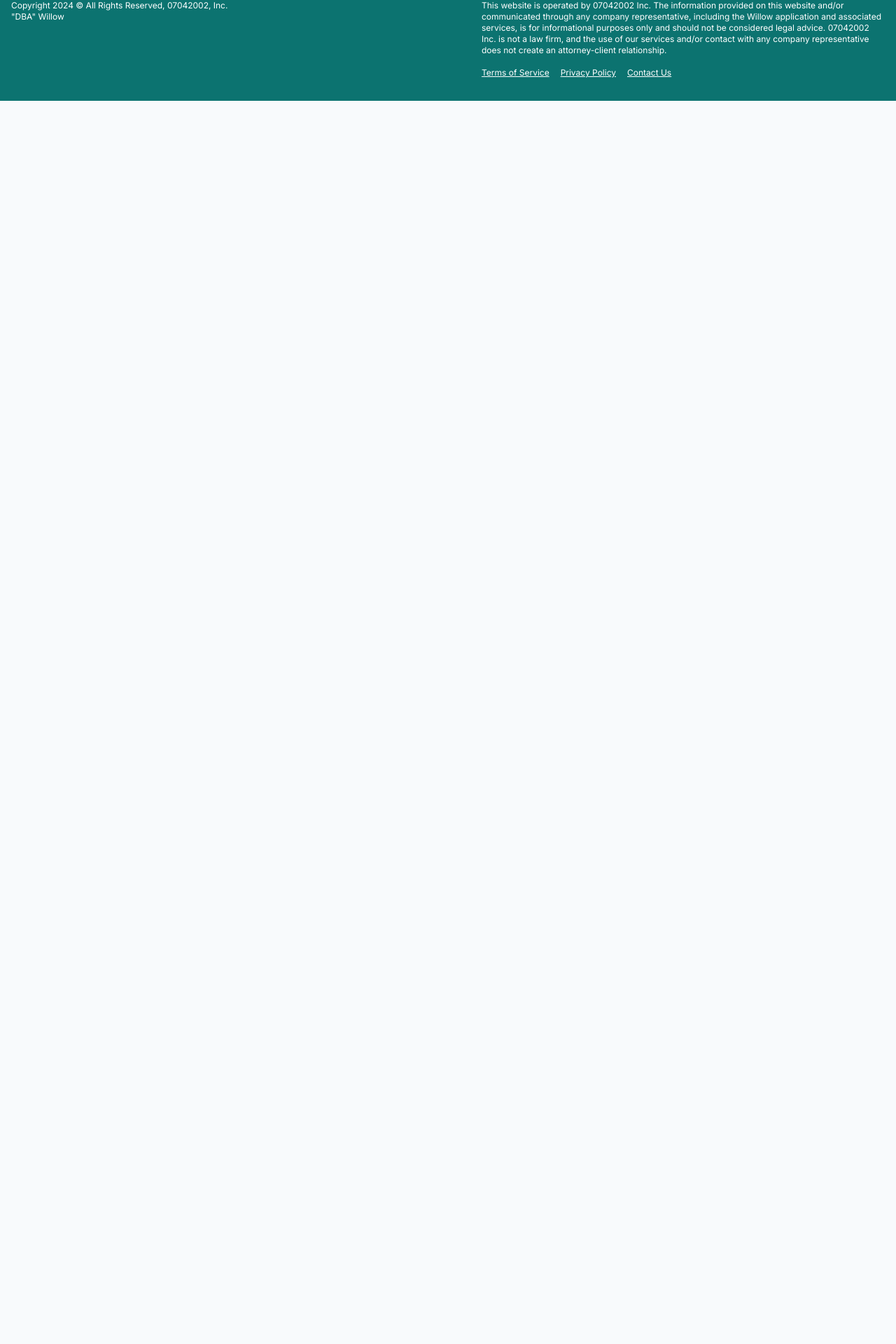
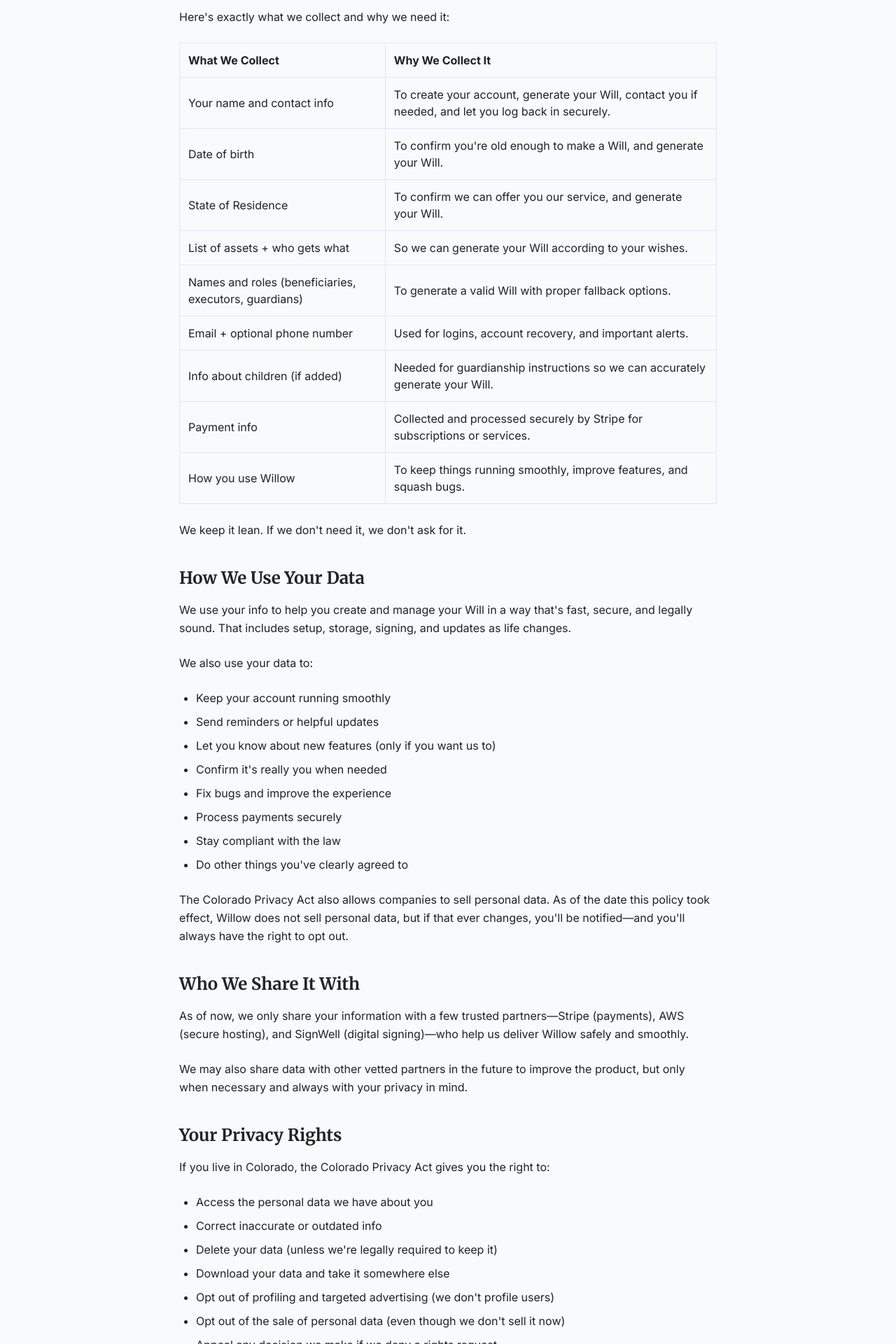
Before and after one commit to Willow-07042002-Inc/landing-page-v, a React (Vite) app: page /privacy in a window 1280 px wide. Shown: the part 656-2576 px from the top of the page at 70% size. Before the commit the page ends 800 px from the top, so only its background shows below. Built offline with nearby package versions, Linux system fonts and the light colour scheme.

Commit message:
terms and privacy

```diff
--- a/src/pages/Privacy.tsx
+++ b/src/pages/Privacy.tsx
@@ -1,4 +1,3 @@
-
 import React from "react";
 import Navbar from "@/components/Navbar";
 import Footer from "@/components/Footer";
@@ -28,9 +27,112 @@ const Privacy = () => {
             <div className="prose prose-slate max-w-none" style={{
               color: '#222222'
             }}>
-              <p className="text-base leading-relaxed mb-6">
-                Please note that this is a placeholder for your privacy policy content. You will need to provide the actual text for the privacy policy.
-              </p>
+              <h2 className="text-2xl font-heading font-semibold mb-4 mt-10">Willow's Privacy Promise</h2>
+              <p className="text-base leading-relaxed mb-6">Plain language. No shady stuff. Just the facts about how we use your info.</p>
+
+              <h2 className="text-2xl font-heading font-semibold mb-4 mt-10">Why this exists</h2>
+              <p className="text-base leading-relaxed mb-6">Let's be real—privacy policies are usually written by lawyers for other lawyers. But at Willow, we help people deal with big, personal, life things. So we're writing this in plain English, not legalese. This page tells you what info we collect, why we collect it, who we share it with (spoiler: just a couple of trusted partners), and what rights you have over your data. No dark patterns, no fine print tricks.</p>
+
+              <h2 className="text-2xl font-heading font-semibold mb-4 mt-10">What We Collect and Why</h2>
+              <p className="text-base leading-relaxed mb-6">Here's exactly what we collect and why we need it:</p>
+
+              <div className="overflow-x-auto mb-6">
+                <table className="min-w-full border-collapse">
+                  <thead>
+                    <tr>
+                      <th className="border p-3 text-left">What We Collect</th>
+                      <th className="border p-3 text-left">Why We Collect It</th>
+                    </tr>
+                  </thead>
+                  <tbody>
+                    <tr>
+                      <td className="border p-3">Your name and contact info</td>
+                      <td className="border p-3">To create your account, generate your Will, contact you if needed, and let you log back in securely.</td>
+                    </tr>
+                    <tr>
+                      <td className="border p-3">Date of birth</td>
+                      <td className="border p-3">To confirm you're old enough to make a Will, and generate your Will.</td>
+                    </tr>
+                    <tr>
+                      <td className="border p-3">State of Residence</td>
+                      <td className="border p-3">To confirm we can offer you our service, and generate your Will.</td>
+                    </tr>
+                    <tr>
+                      <td className="border p-3">List of assets + who gets what</td>
+                      <td className="border p-3">So we can generate your Will according to your wishes.</td>
+                    </tr>
+                    <tr>
+                      <td className="border p-3">Names and roles (beneficiaries, executors, guardians)</td>
+                      <td className="border p-3">To generate a valid Will with proper fallback options.</td>
+                    </tr>
+                    <tr>
+                      <td className="border p-3">Email + optional phone number</td>
+                      <td className="border p-3">Used for logins, account recovery, and important alerts.</td>
+                    </tr>
+                    <tr>
+                      <td className="border p-3">Info about children (if added)</td>
+                      <td className="border p-3">Needed for guardianship instructions so we can accurately generate your Will.</td>
+                    </tr>
+                    <tr>
+                      <td className="border p-3">Payment info</td>
+                      <td className="border p-3">Collected and processed securely by Stripe for subscriptions or services.</td>
+                    </tr>
+                    <tr>
+                      <td className="border p-3">How you use Willow</td>
+                      <td className="border p-3">To keep things running smoothly, improve features, and squash bugs.</td>
+                    </tr>
+                  </tbody>
+                </table>
+              </div>
+
+              <p className="text-base leading-relaxed mb-6">We keep it lean. If we don't need it, we don't ask for it.</p>
+
+              <h2 className="text-2xl font-heading font-semibold mb-4 mt-10">How We Use Your Data</h2>
+              <p className="text-base leading-relaxed mb-6">We use your info to help you create and manage your Will in a way that's fast, secure, and legally sound. That includes setup, storage, signing, and updates as life changes.</p>
+
+              <p className="text-base leading-relaxed mb-6">We also use your data to:</p>
+              <ul className="list-disc pl-6 mb-6 space-y-2">
+                <li className="text-base leading-relaxed">Keep your account running smoothly</li>
+                <li className="text-base leading-relaxed">Send reminders or helpful updates</li>
+                <li className="text-base leading-relaxed">Let you know about new features (only if you want us to)</li>
+                <li className="text-base leading-relaxed">Confirm it's really you when needed</li>
+                <li className="text-base leading-relaxed">Fix bugs and improve the experience</li>
+                <li className="text-base leading-relaxed">Process payments securely</li>
+                <li className="text-base leading-relaxed">Stay compliant with the law</li>
+                <li className="text-base leading-relaxed">Do other things you've clearly agreed to</li>
+              </ul>
+
+              <p className="text-base leading-relaxed mb-6">The Colorado Privacy Act also allows companies to sell personal data. As of the date this policy took effect, Willow does not sell personal data, but if that ever changes, you'll be notified—and you'll always have the right to opt out.</p>
+
+              <h2 className="text-2xl font-heading font-semibold mb-4 mt-10">Who We Share It With</h2>
+              <p className="text-base leading-relaxed mb-6">As of now, we only share your information with a few trusted partners—Stripe (payments), AWS (secure hosting), and SignWell (digital signing)—who help us deliver Willow safely and smoothly.</p>
+              <p className="text-base leading-relaxed mb-6">We may also share data with other vetted partners in the future to improve the product, but only when necessary and always with your privacy in mind.</p>
+
+              <h2 className="text-2xl font-heading font-semibold mb-4 mt-10">Your Privacy Rights</h2>
+              <p className="text-base leading-relaxed mb-6">If you live in Colorado, the Colorado Privacy Act gives you the right to:</p>
+              <ul className="list-disc pl-6 mb-6 space-y-2">
+                <li className="text-base leading-relaxed">Access the personal data we have about you</li>
+                <li className="text-base leading-relaxed">Correct inaccurate or outdated info</li>
+                <li className="text-base leading-relaxed">Delete your data (unless we're legally required to keep it)</li>
+                <li className="text-base leading-relaxed">Download your data and take it somewhere else</li>
+                <li className="text-base leading-relaxed">Opt out of profiling and targeted advertising (we don't profile users)</li>
+                <li className="text-base leading-relaxed">Opt out of the sale of personal data (even though we don't sell it now)</li>
+                <li className="text-base leading-relaxed">Appeal any decision we make if we deny a rights request</li>
+                <li className="text-base leading-relaxed">Unsubscribe from feature updates, reminders, or product-related emails</li>
+              </ul>
+              <p className="text-base leading-relaxed mb-6">You can manage these rights from your Willow account settings, or reach out anytime at privacy@willow.com. We'll respond within 45 days (often sooner).</p>
+
+              <h2 className="text-2xl font-heading font-semibold mb-4 mt-10">How We Keep Your Info Safe</h2>
+              <p className="text-base leading-relaxed mb-6">(working on this)</p>
+
+              <h2 className="text-2xl font-heading font-semibold mb-4 mt-10">How Long We Keep Your Data</h2>
+              <p className="text-base leading-relaxed mb-6">(working on this)</p>
+
+              <h2 className="text-2xl font-heading font-semibold mb-4 mt-10">Changes to This Policy</h2>
+              <p className="text-base leading-relaxed mb-6">If anything major changes, we'll update this page—and if it's important, we'll email you too. We encourage you to check in once in a while, but no pressure.</p>
+
+              <h2 className="text-2xl font-heading font-semibold mb-4 mt-10">Talk to Us</h2>
+              <p className="text-base leading-relaxed mb-6">Have questions? Want to update your info? Just curious how we're handling something?</p>
             </div>
           </div>
         </div>
```
Also changed, not shown: src/pages/Terms.tsx (+16 -17 lines).
